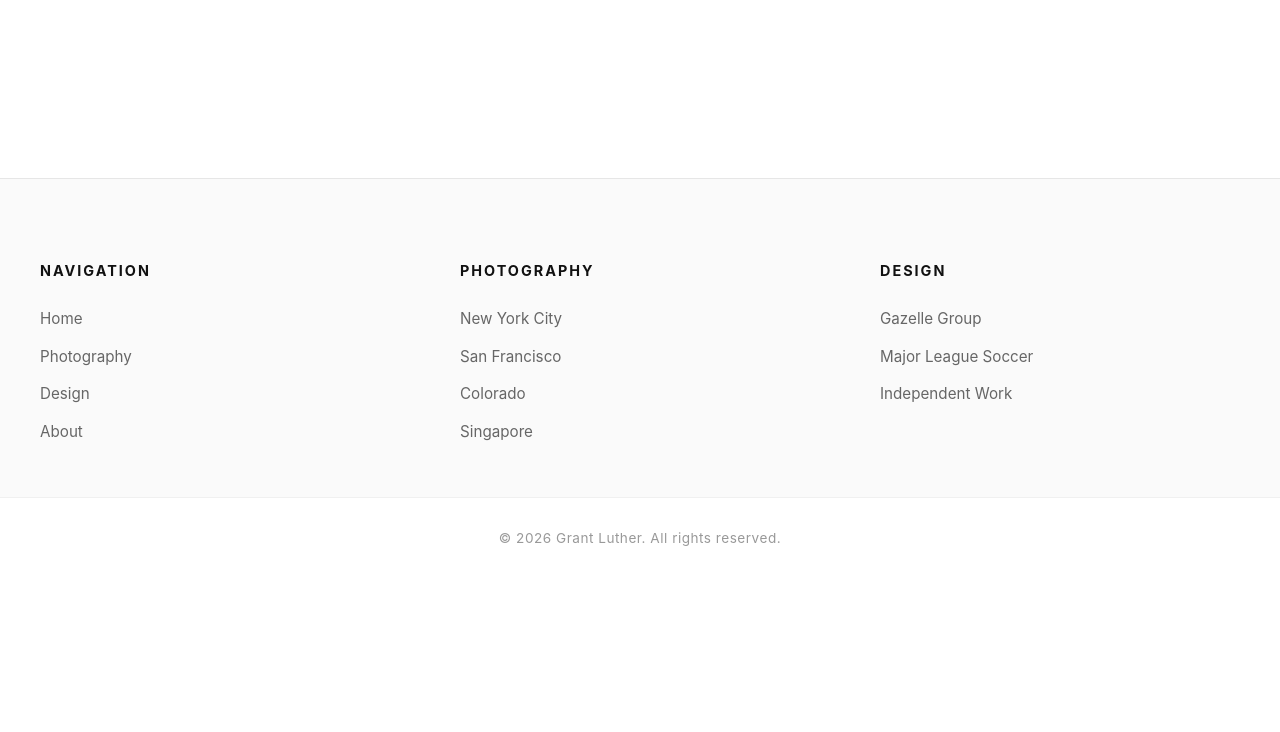
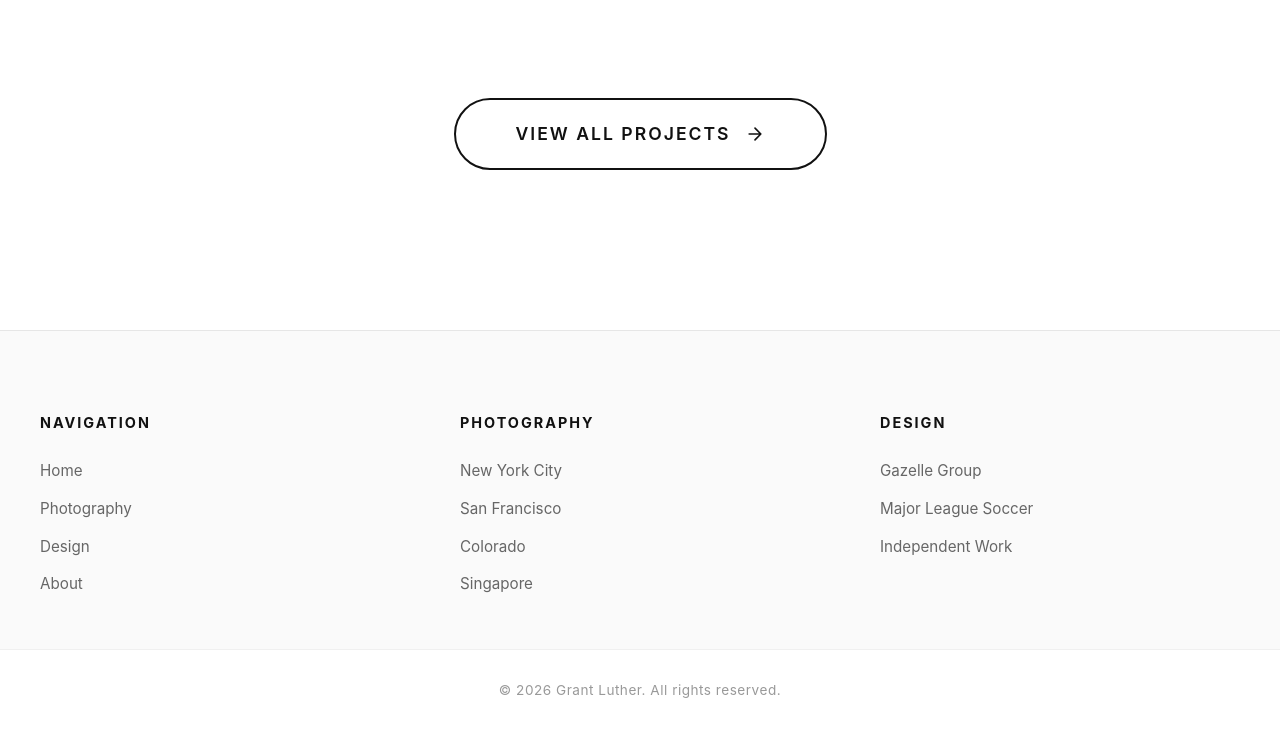
Before and after one commit to gluther/portfolio, a plain HTML site: page index.html in a window 1280 px wide. Shown: the part 3313-4045 px from the top of the page. Before the commit the page ends 3892 px from the top, so only its background shows below. Drawn offline with Linux system fonts and the light colour scheme.

Commit message:
favicon and view all projects button

```diff
--- a/index.html
+++ b/index.html
@@ -3,9 +3,8 @@
 <head>
     <meta charset="UTF-8">
     <meta name="viewport" content="width=device-width, initial-scale=1.0">
-    <title>My Portfolio</title>
-    <link rel="stylesheet" href="style.css">
-</head>
+    <title>Grant Luther</title>
+    <link rel="icon" type="image/png" href="images/about/favicon.png">
     <link rel="stylesheet" href="style.css">
 </head>
 <body class="home">
@@ -238,6 +237,15 @@
 
     </section>
 
+    <div class="view-all-projects">
+        <a href="photography.html" class="view-all-button">
+            <span>View All Projects</span>
+            <svg width="20" height="20" viewBox="0 0 24 24" fill="none" stroke="currentColor" stroke-width="2" stroke-linecap="round" stroke-linejoin="round">
+                <path d="M5 12h14M12 5l7 7-7 7"/>
+            </svg>
+        </a>
+    </div>
+
     <footer>
         <div class="footer-content">
             <div class="footer-section">
--- a/style.css
+++ b/style.css
@@ -1375,6 +1375,96 @@ img {
 }
 
 /* =========================================
+   VIEW ALL PROJECTS BUTTON
+   ========================================= */
+
+.view-all-projects {
+    text-align: center;
+    padding: 40px 40px;
+    background-color: #ffffff;
+}
+
+.view-all-button {
+    display: inline-flex;
+    align-items: center;
+    gap: 14px;
+    padding: 20px 60px;
+    background-color: transparent;
+    color: #111;
+    text-decoration: none;
+    font-size: 1.1rem;
+    font-weight: 600;
+    text-transform: uppercase;
+    letter-spacing: 2px;
+    border: 2px solid #111;
+    border-radius: 50px;
+    transition: all 0.3s cubic-bezier(0.23, 1, 0.32, 1);
+    position: relative;
+    overflow: hidden;
+}
+
+.view-all-button::before {
+    content: '';
+    position: absolute;
+    top: 0;
+    left: -100%;
+    width: 100%;
+    height: 100%;
+    background-color: #111;
+    transition: left 0.3s cubic-bezier(0.23, 1, 0.32, 1);
+    z-index: 0;
+}
+
+.view-all-button span,
+.view-all-button svg {
+    position: relative;
+    z-index: 1;
+    transition: color 0.3s ease, fill 0.3s ease;
+}
+
+.view-all-button svg {
+    width: 20px;
+    height: 20px;
+    stroke: currentColor;
+}
+
+.view-all-button:hover {
+    color: #ffffff;
+    transform: translateY(-2px);
+    box-shadow: 0 8px 20px rgba(0, 0, 0, 0.15);
+}
+
+.view-all-button:hover::before {
+    left: 0;
+}
+
+.view-all-button:hover svg {
+    transform: translateX(4px);
+}
+
+.view-all-button svg {
+    transition: transform 0.3s ease, stroke 0.3s ease;
+}
+
+/* Mobile adjustments for view all button */
+@media (max-width: 768px) {
+    .view-all-projects {
+        padding: 40px 20px;
+    }
+
+    .view-all-button {
+        padding: 18px 40px;
+        font-size: 0.95rem;
+        gap: 12px;
+    }
+
+    .view-all-button svg {
+        width: 20px;
+        height: 20px;
+    }
+}
+
+/* =========================================
    FOOTER STYLES
    ========================================= */
 
```
Also changed, not shown: about.html (+1 -0 lines), colorado.html (+1 -0 lines), copenhagen.html (+1 -0 lines), croatia.html (+1 -0 lines), design.html (+1 -0 lines), ecuador.html (+1 -0 lines), gazelle.html (+1 -0 lines), greece.html (+1 -0 lines), independent.html (+1 -0 lines), mls.html (+1 -0 lines), nj.html (+1 -0 lines), nyc.html (+1 -0 lines), photography.html (+1 -0 lines), san francisco.html (+1 -0 lines), 3 more files, 1 other file.
